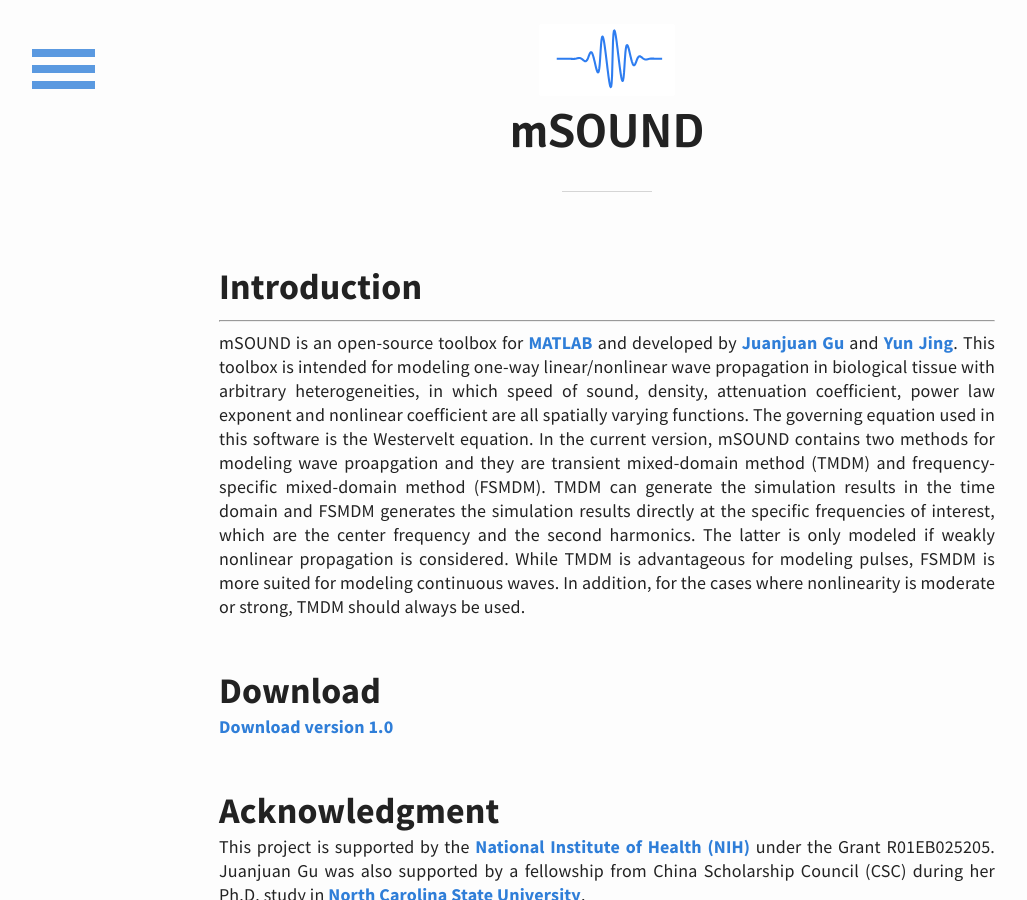
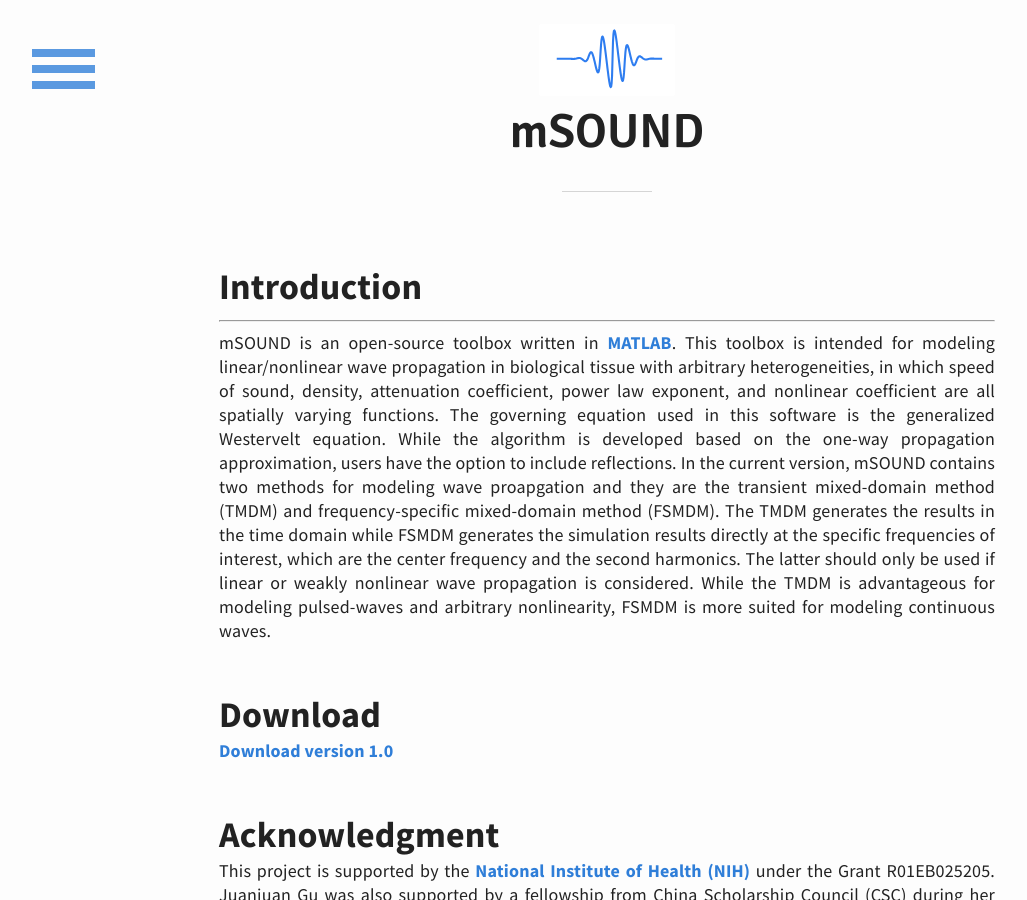
Before and after one commit to m-SOUND/mSOUND, a Jekyll site: the page built from home.md, in a window 1280 px wide and 900 px high. Shown: the whole window, without its empty margins (33-1060 px from the left). Built offline with Jekyll 4.4.1, drawn with Linux system fonts in a browser that asks for light colours.

Commit message:
Update home.md

```diff
--- a/home.md
+++ b/home.md
@@ -4,7 +4,7 @@ title: About
 ---
 ## Introduction ##
 ***
-mSOUND is an open-source toolbox for [MATLAB](https://www.mathworks.com/products/matlab.html) and developed by [Juanjuan Gu](https://www.researchgate.net/profile/Juanjuan_Gu) and [Yun Jing](https://www.mae.ncsu.edu/jing/). This toolbox is intended for modeling one-way linear/nonlinear wave propagation in biological tissue with arbitrary heterogeneities, in which speed of sound, density, attenuation coefficient, power law exponent and nonlinear coefficient are all spatially varying functions. The governing equation used in this software is the Westervelt equation. In the current version, mSOUND contains two methods for modeling wave proapgation and they are transient mixed-domain method (TMDM) and frequency-specific mixed-domain method (FSMDM). TMDM can generate the simulation results in the time domain and FSMDM generates the simulation results directly at the specific frequencies of interest, which are the center frequency and the second harmonics. The latter is only modeled if weakly nonlinear propagation is considered. While TMDM is advantageous for modeling pulses, FSMDM is more suited for modeling continuous waves. In addition, for the cases where nonlinearity is moderate or strong, TMDM should always be used.
+mSOUND is an open-source toolbox written in [MATLAB](https://www.mathworks.com/products/matlab.html). This toolbox is intended for modeling linear/nonlinear wave propagation in biological tissue with arbitrary heterogeneities, in which speed of sound, density, attenuation coefficient, power law exponent, and nonlinear coefficient are all spatially varying functions. The governing equation used in this software is the generalized Westervelt equation. While the algorithm is developed based on the one-way propagation approximation, users have the option to include reflections. In the current version, mSOUND contains two methods for modeling wave proapgation and they are the transient mixed-domain method (TMDM) and frequency-specific mixed-domain method (FSMDM). The TMDM generates the results in the time domain while FSMDM generates the simulation results directly at the specific frequencies of interest, which are the center frequency and the second harmonics. The latter should only be used if linear or weakly nonlinear wave propagation is considered. While the TMDM is advantageous for modeling pulsed-waves and arbitrary nonlinearity, FSMDM is more suited for modeling continuous waves.
 
 
 ## Download
```
